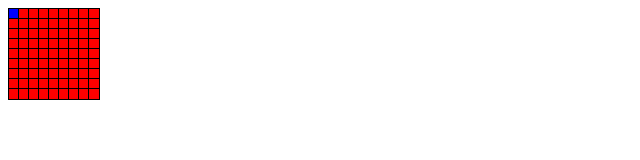
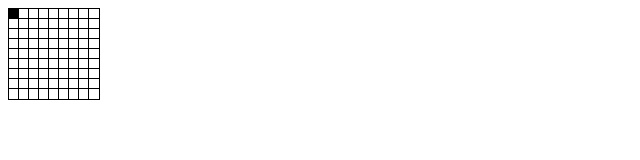
Before and after one commit to pabrams/Cellular-Automata, a plain HTML site: page index.htm in a window 1280 px wide. Both pictures are taken after a click on the element 14 px from the left and 14 px from the top of the page. Shown: the whole page, without its empty margins (0-640 px from the left). Drawn offline with Linux system fonts and the light colour scheme.

Commit message:
Change hex color codes to words

```diff
--- a/index.htm
+++ b/index.htm
@@ -5,12 +5,12 @@
 <title>Cellular Automata</title>
 <style>
   .cellEmpty{
-      background-color: #ff0000;
+      background-color: White;
       border: 1px solid Black;
       position: absolute;
     }
     .cellFull{
-      background-color: #0000ff;
+      background-color: Black;
       border: 1px solid Black;
       position: absolute;
     }
```
